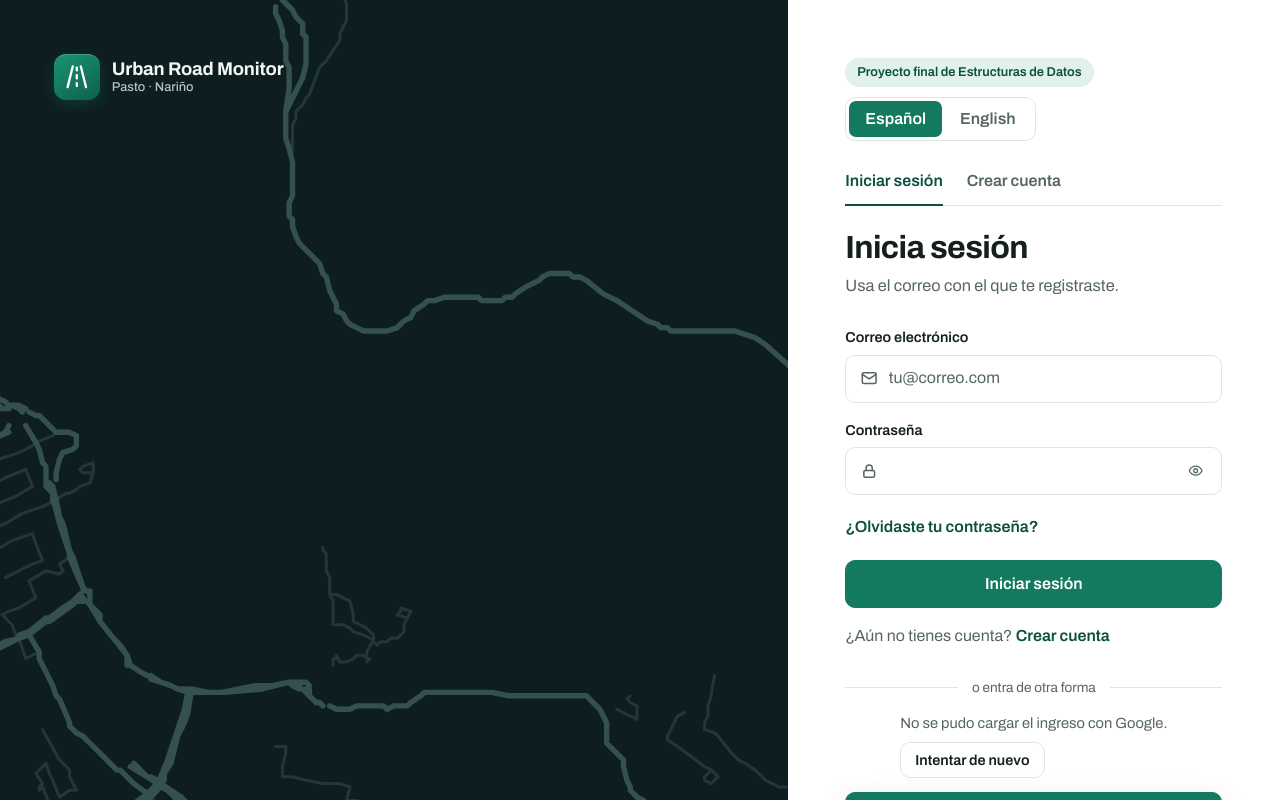
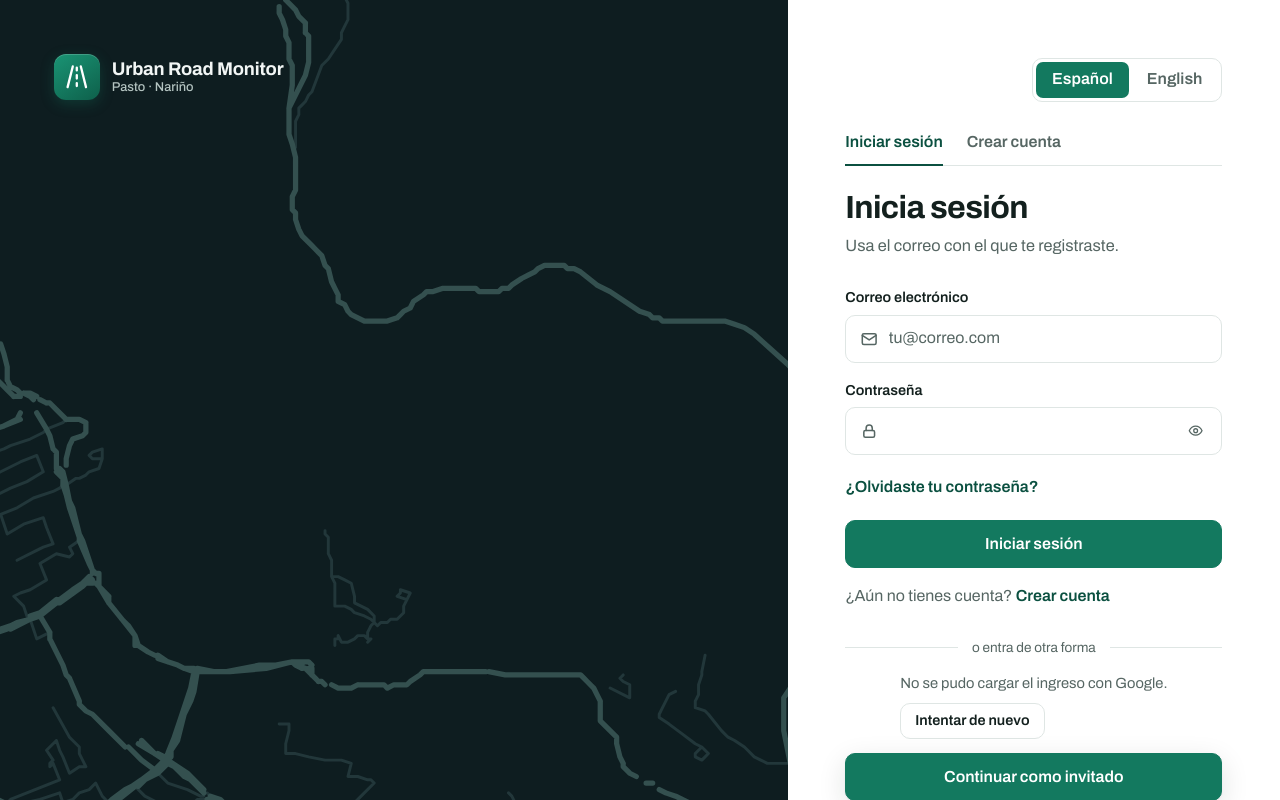
Before and after one commit to arleyriascos/urban-road-monitor-frontend, a React (Vite) app: page / in a window 1280 px wide. Shown: the top 800 px of the page. Built offline with nearby package versions, Linux system fonts and the light colour scheme; no server answers.

Commit message:
feat(entry): remove the name of the course above the sign-in form

```diff
--- a/src/components/EntryScreen.tsx
+++ b/src/components/EntryScreen.tsx
@@ -107,7 +107,6 @@ export function EntryScreen({
       <section className="entry" aria-busy={working}>
         <div className="entry__inner">
           <div className="entry__top">
-            <p className="entry__eyebrow">{t('entry.eyebrow')}</p>
             <LanguageSwitch />
           </div>
 
--- a/src/entry.css
+++ b/src/entry.css
@@ -178,20 +178,9 @@
   display: flex;
   align-items: center;
   flex-wrap: wrap;
-  justify-content: space-between;
+  justify-content: flex-end;
   gap: 10px 16px;
   margin: 0 0 18px;
-}
-
-.entry__eyebrow {
-  display: inline-block;
-  margin: 0;
-  padding: 5px 12px;
-  font-size: 0.8rem;
-  font-weight: 600;
-  color: var(--brand-ink);
-  background: var(--brand-soft);
-  border-radius: 999px;
 }
 
 .entry__heading {
--- a/src/i18n/messages.en.ts
+++ b/src/i18n/messages.en.ts
@@ -45,7 +45,6 @@ export const en: Record<MessageKey, string> = {
   'entry.hero.segments': 'Segments',
   'entry.hero.kilometers': 'Kilometers',
   'entry.hero.source': 'Streets from OpenStreetMap',
-  'entry.eyebrow': 'Data Structures final project',
   'entry.tabs.label': 'Way in',
   'entry.tab.login': 'Sign in',
   'entry.tab.register': 'Create account',
--- a/src/i18n/messages.es.ts
+++ b/src/i18n/messages.es.ts
@@ -50,7 +50,6 @@ export const es = {
   'entry.hero.segments': 'Tramos',
   'entry.hero.kilometers': 'Kilómetros',
   'entry.hero.source': 'Calles de OpenStreetMap',
-  'entry.eyebrow': 'Proyecto final de Estructuras de Datos',
   'entry.tabs.label': 'Cómo entrar',
   'entry.tab.login': 'Iniciar sesión',
   'entry.tab.register': 'Crear cuenta',
```
Also changed, not shown: 1 other file (tests, documents, lock files or other folders).
